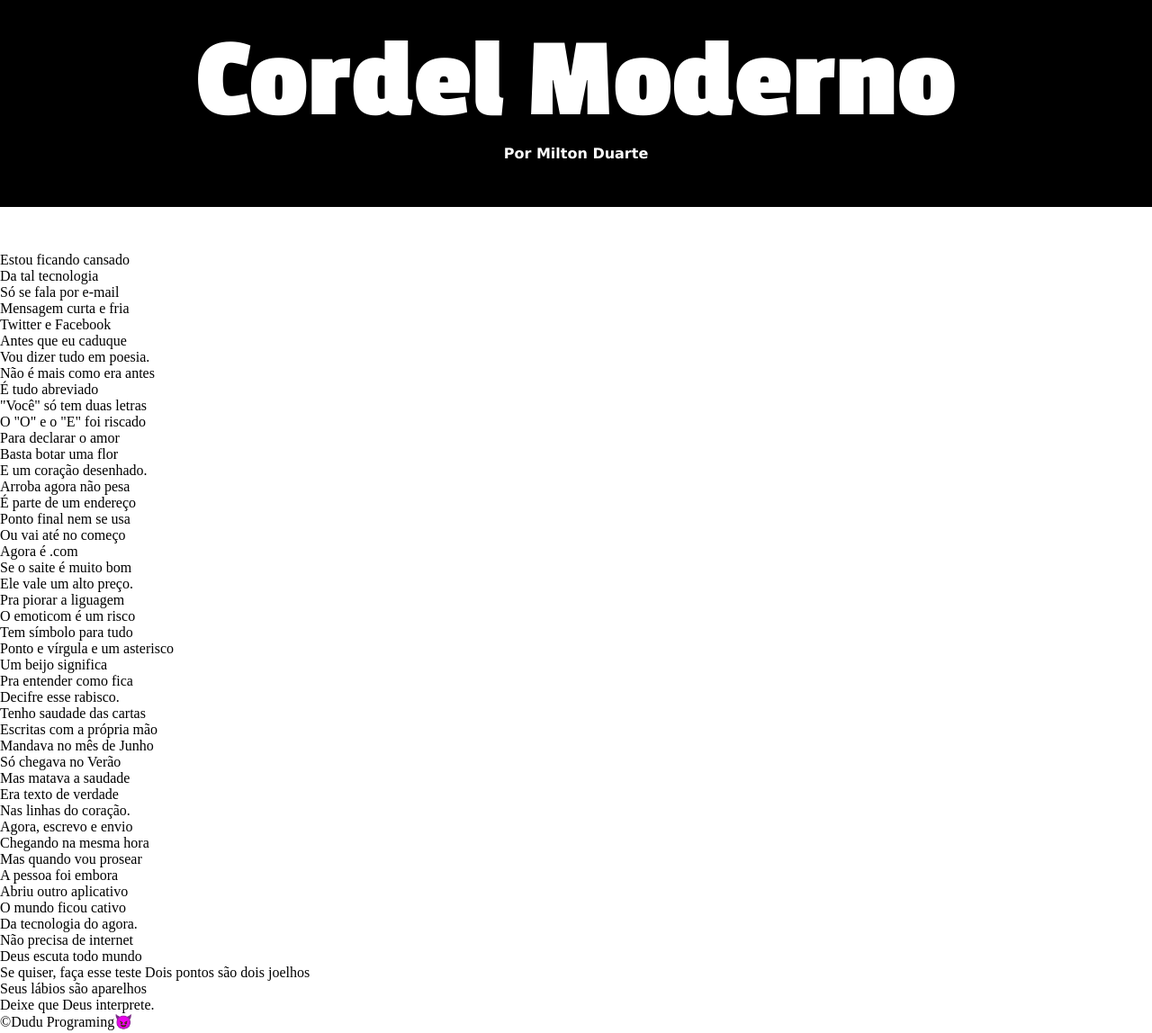
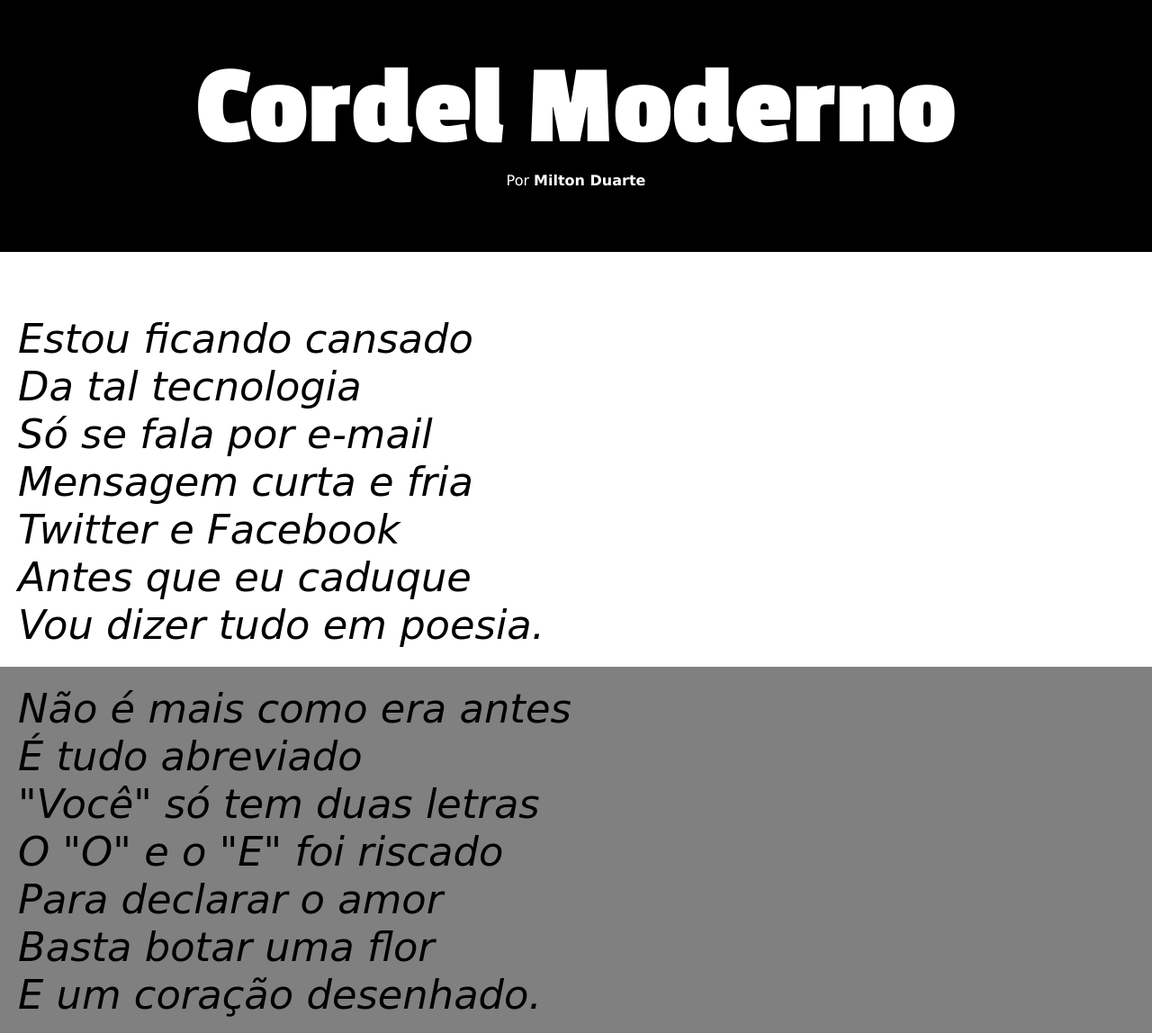
Before and after one commit to EDH74/Modulo-3_exercicio, a plain HTML site: page projeto-cordel/index.html in a window 1280 px wide. Shown: the top 1148 px of the page at 90% size. Drawn offline with Linux system fonts and the light colour scheme.

Commit message:
outras modificações

```diff
--- a/projeto-cordel/index.html
+++ b/projeto-cordel/index.html
@@ -10,7 +10,7 @@
         <header>
 
                 <h1>Cordel Moderno</h1>
-                <p>Por <a href="https://www.recantodasletras.com.br/poesias/3186743">Milton Duarte</a></p>
+                <p>Por <a href="https://www.recantodasletras.com.br/poesias/3186743" target="_blank">Milton Duarte</a></p>
         </header>
 
     <main>
@@ -27,7 +27,7 @@
         </section>
 
 
-        <section>
+        <section id="imagem1">
             <p>
                 Não é mais como era antes<br>
                 É tudo abreviado<br>
@@ -60,7 +60,7 @@
         </section>
 
 
-        <section>
+        <section id="imagem2">
             <p>
                 Tenho saudade das cartas <br>
                 Escritas com a própria mão <br>
--- a/projeto-cordel/style.css
+++ b/projeto-cordel/style.css
@@ -32,25 +32,50 @@ header{
     font-weight: bold;
     text-align: center;
     color: white;
-    padding: 20px;
+    padding: 50px;
     margin-bottom: 50px;
 }
 
 header > h1{
     font-family: var(--font2);
     font-size: 10vw;
+    font-weight: normal;
 }
 
 header>p{
-    padding-bottom: 30px;
+    padding-bottom: 20px;
+    font-weight: normal;
 }
 
 p > a{
     color: white;
     text-decoration: none;
+    font-weight: bold;
 }
 
 p > a:hover{
     text-decoration:underline;
+}
 
+main{
+    font-family: var(--font3);
+    font-size: 3.5vw;
+    font-style: italic;
 }
+
+section{
+    padding: 20px;
+}
+
+section#imagem1{
+    background-color: grey;
+}
+
+section#imagem2{
+
+    background-image: url(imagens/background001.jpg);
+    background-position: center center;
+    background-repeat: no-repeat;
+
+    background-attachment: scroll;
+}
```
